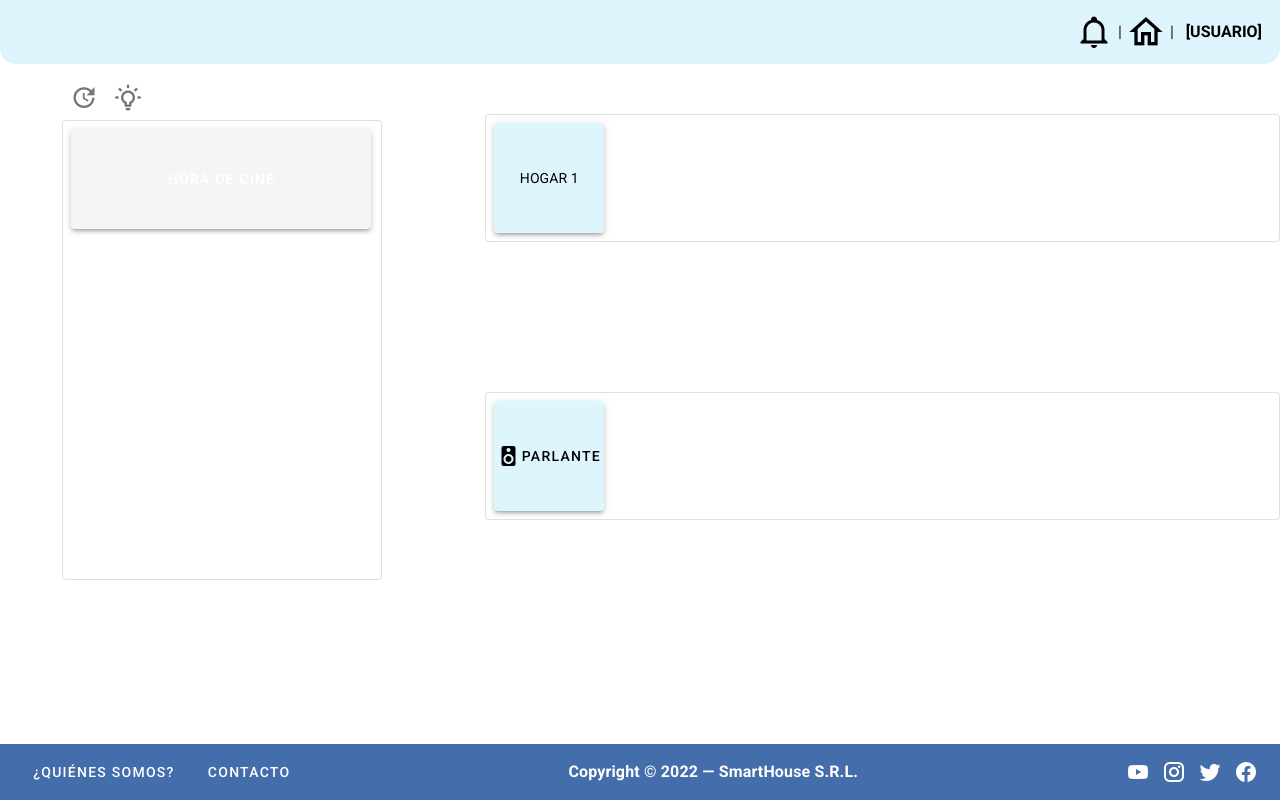
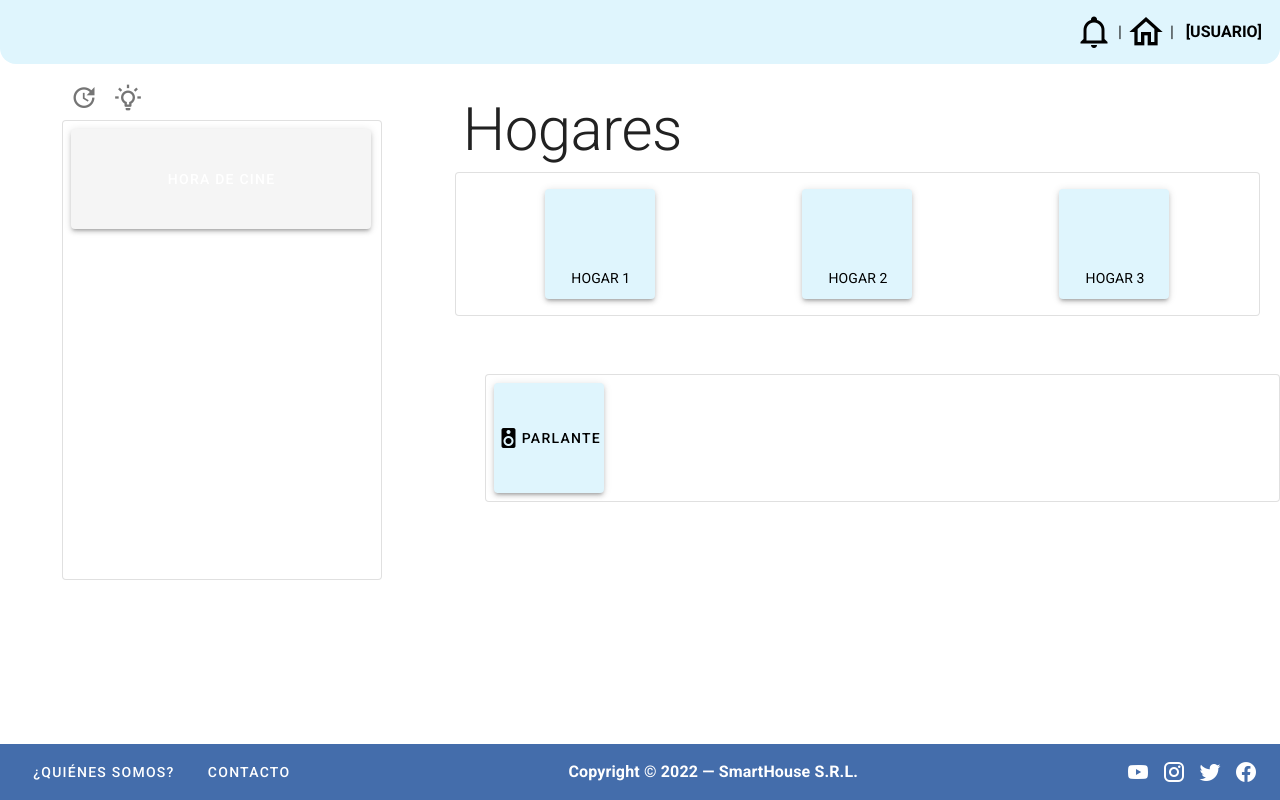
Before and after one commit to apodgornyitba/HCI_WEB, a Vue app: page /mainScreen in a window 1280 px wide. Built offline with nearby package versions, Linux system fonts and the light colour scheme.

Commit message:
Create horizontal container for homes and devices
This component allows including multiple elements inside the container
as well as a title for it.

```diff
--- a/src/components/cardHomes.vue
+++ b/src/components/cardHomes.vue
@@ -1,22 +1,46 @@
 <template>
-  <v-card
+<!--  <v-card
       outlined
       style="margin-left: 50px; margin-top: 50px; margin-bottom: 150px"
       max-width="900"
   >
-    <BtnDevice
+    <btn-device
       title="Hogar 1"
-      img-off="icons/home-bw-512px.png"
-      img-on="icons/home-color-512px.png"
+      image-off="icons/home-bw-512px.png"
+      image-on="icons/home-color-512px.png"
     />
-  </v-card>
+  </v-card>-->
+  <container-horizontal
+      title="Hogares"
+  >
+    <btn-device
+        title="Hogar 1"
+        image-off="icons/home-bw-512px.png"
+        image-on="icons/home-color-512px.png"
+        class="my-0 mx-1 pa-0"
+    />
+    <btn-device
+        title="Hogar 2"
+        image-off="icons/home-bw-512px.png"
+        image-on="icons/home-color-512px.png"
+        class="my-0 mx-1 pa-0"
+    />
+    <btn-device
+        title="Hogar 3"
+        image-off="icons/home-bw-512px.png"
+        image-on="icons/home-color-512px.png"
+        class="my-0 mx-1 pa-0"
+    />
+  </container-horizontal>
+
 </template>
 
 <script>
 import BtnDevice from "@/components/buttons/Device";
+import ContainerHorizontal from "@/components/containers/ContainerHorizontal";
 export default {
   name: "cardHomes",
-  components: {BtnDevice}
+  components: {ContainerHorizontal, BtnDevice}
 }
 </script>
 
--- /dev/null
+++ b/src/components/containers/ContainerHorizontal.vue
@@ -0,0 +1,43 @@
+<template>
+  <v-container
+      class="ma-0 pa-0"
+  >
+    <v-row
+        class="my-6 mx-4 pa-1"
+        no-gutters
+    >
+      <v-card-text
+          class="ma-2 pa-0 text-h2"
+      >
+        {{ this.title }}
+      </v-card-text>
+      <v-container
+          class="ma-0 pa-0"
+      >
+        <v-card
+            class="ma-0 my-1 py-4 px-4"
+            outlined
+        >
+          <v-row
+              class="ma-0 pa-0 justify-space-around"
+          >
+            <slot></slot>
+          </v-row>
+        </v-card>
+      </v-container>
+    </v-row>
+  </v-container>
+</template>
+
+<script>
+export default {
+  name: "ContainerHorizontal",
+  props: {
+    'title': String,
+  },
+}
+</script>
+
+<style scoped>
+
+</style>
```
